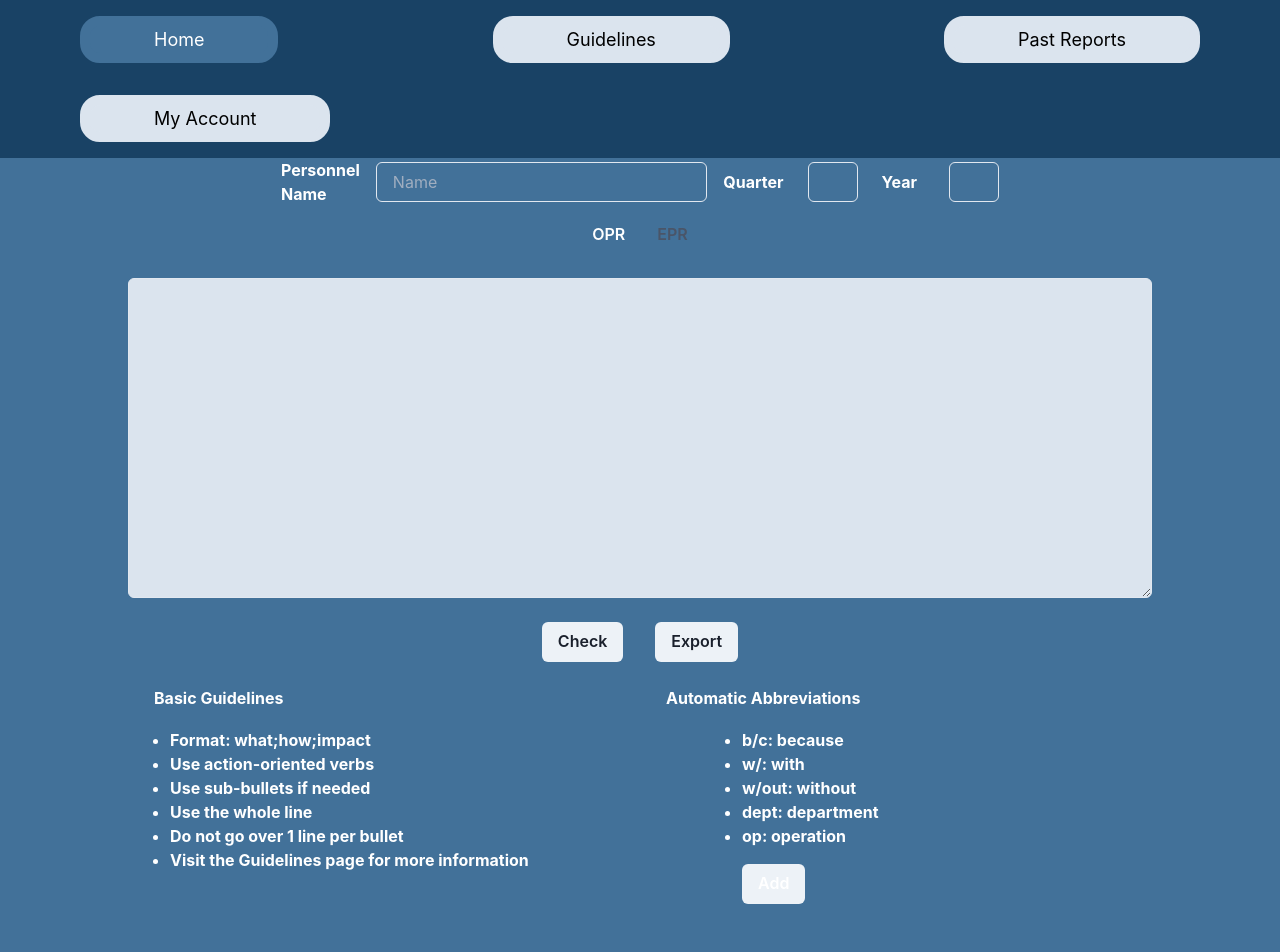
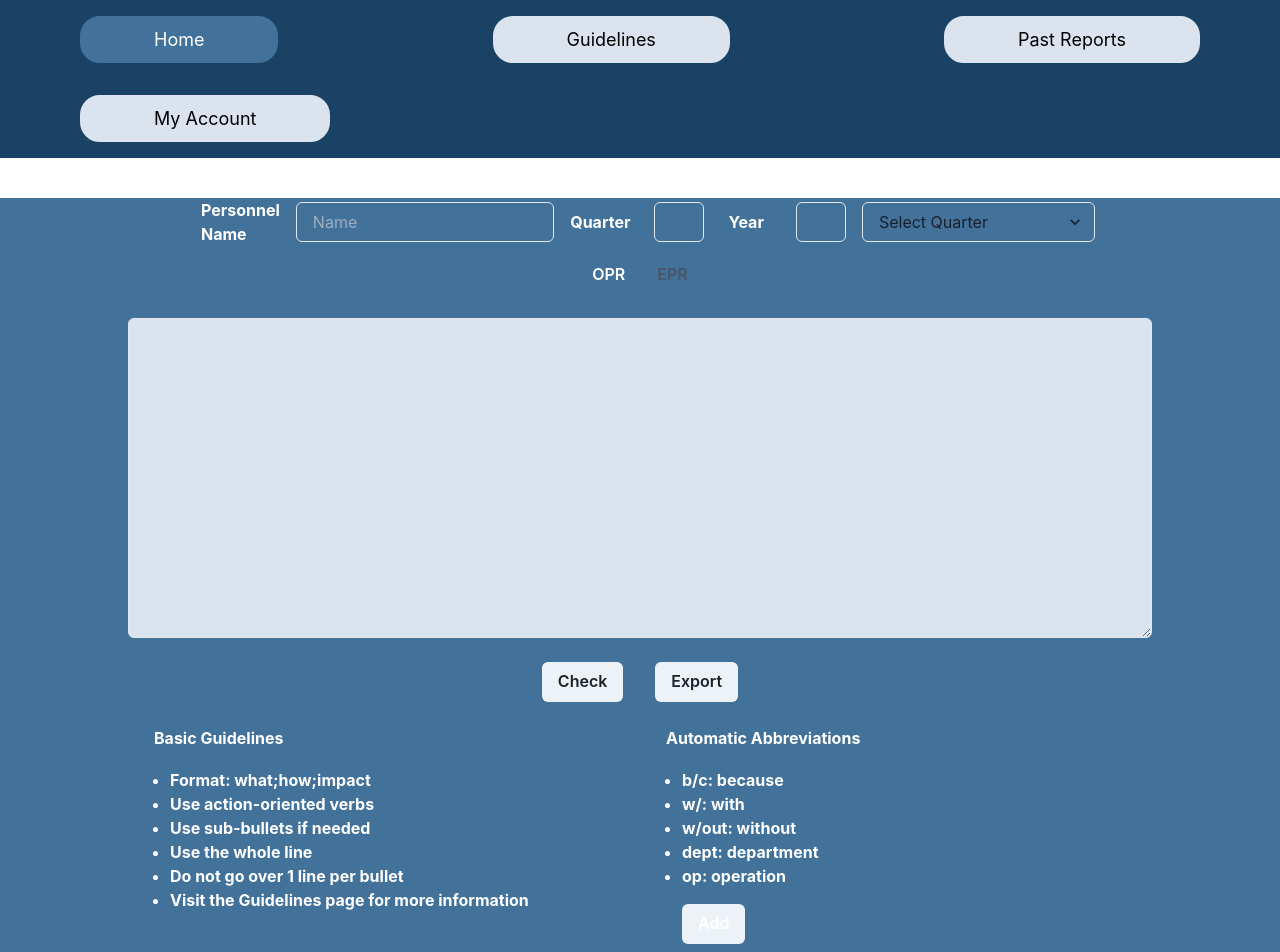
Before and after one commit to cvxluo/junior-design-project, a Next.js app: page / in a window 1280 px wide. Shown: the top 952 px of the page. Built offline with nearby package versions, Linux system fonts and the light colour scheme.

Commit message:
add select for quarter

```diff
--- a/src/screens/Home/Home.jsx
+++ b/src/screens/Home/Home.jsx
@@ -20,6 +20,7 @@ import {
   ListIcon,
   OrderedList,
   UnorderedList,
+  Select
 } from "@chakra-ui/react";
 import NavBar from "../../components/NavBar";
 import InfoBox from "../../components/InfoBox";
@@ -45,6 +46,7 @@ export default function Home() {
   return (
     <div>
       <NavBar />
+      <Box h='10'></Box>
       <VStack backgroundColor="blue">
         <Center>
           <Text color="white" m="0 1em" fontWeight="bold">
@@ -75,6 +77,13 @@ export default function Home() {
           >
             <NumberInputField placeholder="2022" w="40px" />
           </NumberInput>
+          <Select placeholder='Select Quarter'>
+            <option value='1'>Q1</option>
+            <option value='2'>Q2</option>
+            <option value='3'>Q3</option>
+            <option value='4'>Q4</option>
+          </Select>
+
         </Center>
 
         <Tabs variant="solid-rounded">
@@ -124,7 +133,7 @@ export default function Home() {
               <ListItem>Visit the Guidelines page for more information</ListItem>
             </UnorderedList>
           </GridItem>
-          <GridItem pl='20' bg='blue.300' area={'abbr'}>
+          <GridItem pl='5' bg='blue.300' area={'abbr'}>
             <UnorderedList>
               <ListItem>b/c: because </ListItem>
               <ListItem>w/: with</ListItem>
```
